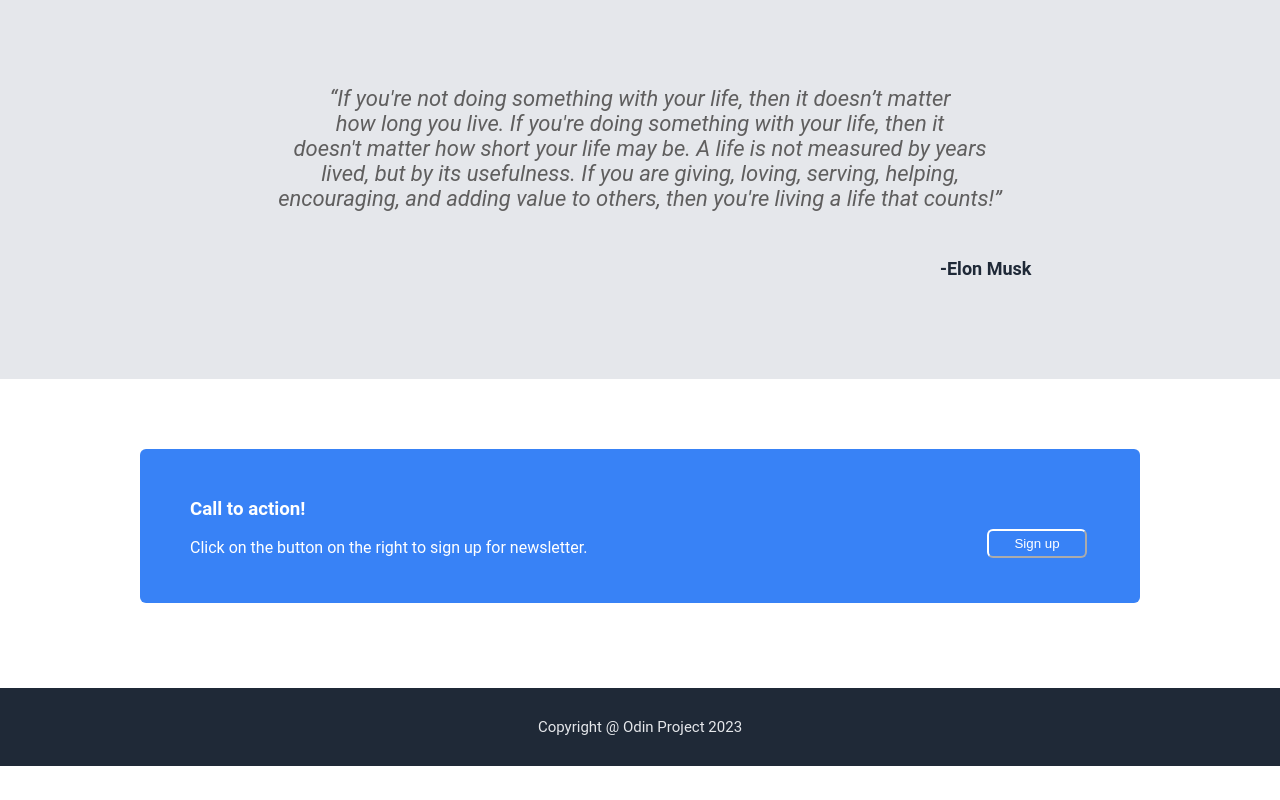
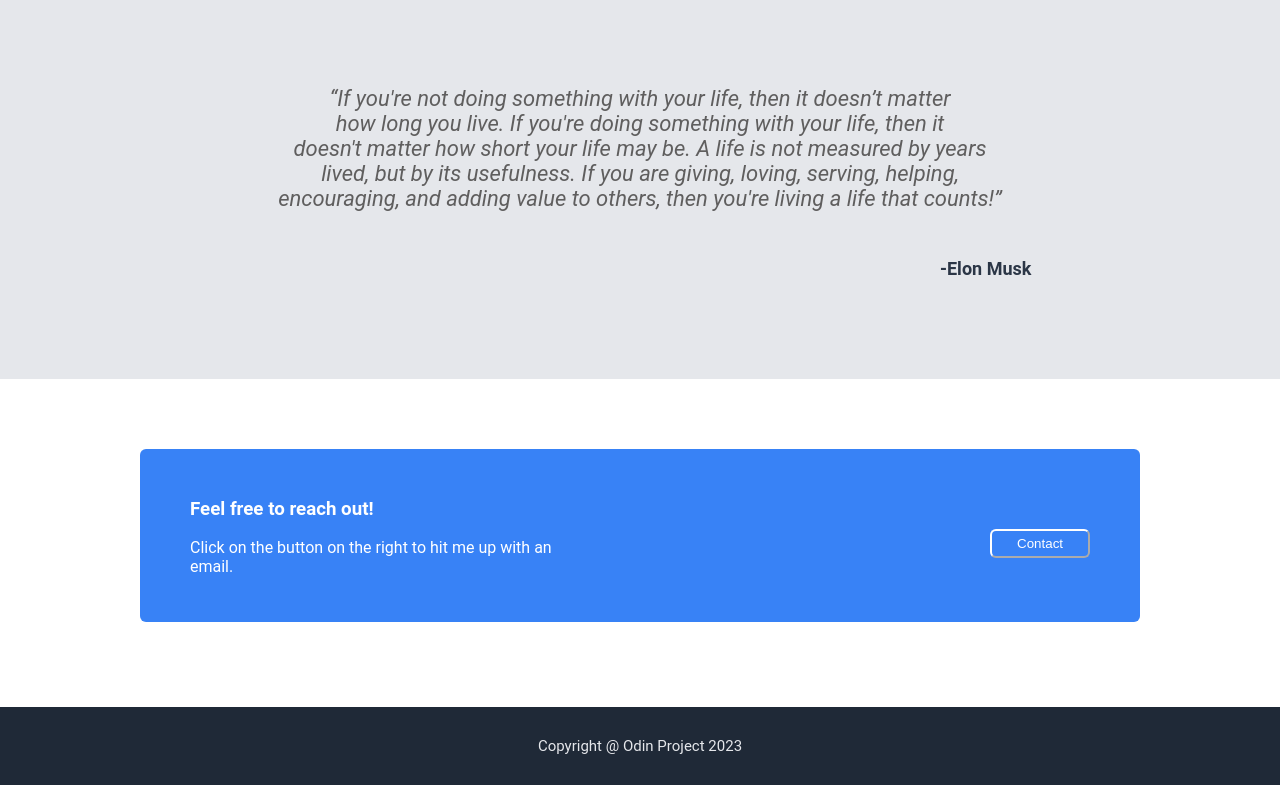
Before and after one commit to anushkashr/LandingPage, a plain HTML site: page index.html in a window 1280 px wide. Shown: the part 1010-1810 px from the top of the page. Drawn offline with Linux system fonts and the light colour scheme.

Commit message:
Changed hero text and styled Project description

```diff
--- a/index.html
+++ b/index.html
@@ -33,7 +33,7 @@
                 <p>This is my personal portfolio website
                     where I have listed my work. <br> Check out my projects below!</p>
 
-                <button class="sign">Sign up</button>
+                <button class="sign">Contact</button>
             </div>
 
 
@@ -86,12 +86,12 @@
 
         <div class="blue-container">
             <div class="blue-signup">
-                <h3>Call to action!</h3>
-                <p>Click on the button on the right to sign up for newsletter.</p>
+                <h3>Feel free to reach out!</h3>
+                <p>Click on the button on the right to hit me up with an email.</p>
             </div>
 
             <div class="signup2">
-                <button type="button">Sign up</button>
+                <button type="button">Contact</button>
             </div>
         </div>
 
--- a/style.css
+++ b/style.css
@@ -75,7 +75,7 @@ body {
     height: 250px;
     width: 420px;
     /*margin-right: auto;*/
-    margin-left: 200px;
+    margin-left: 100px;
 }
 
 
@@ -119,6 +119,7 @@ body {
 
 .image-container .img-items p{
     text-align: center;
+    font-weight: bold;
 }
 
 .quote-container {
@@ -137,7 +138,7 @@ body {
 .quote-container b {
     margin-left: 940px;
     font-size: 18px;
-    color: #1f2937;
+    color: #2b3646;
 }
 
 
```
